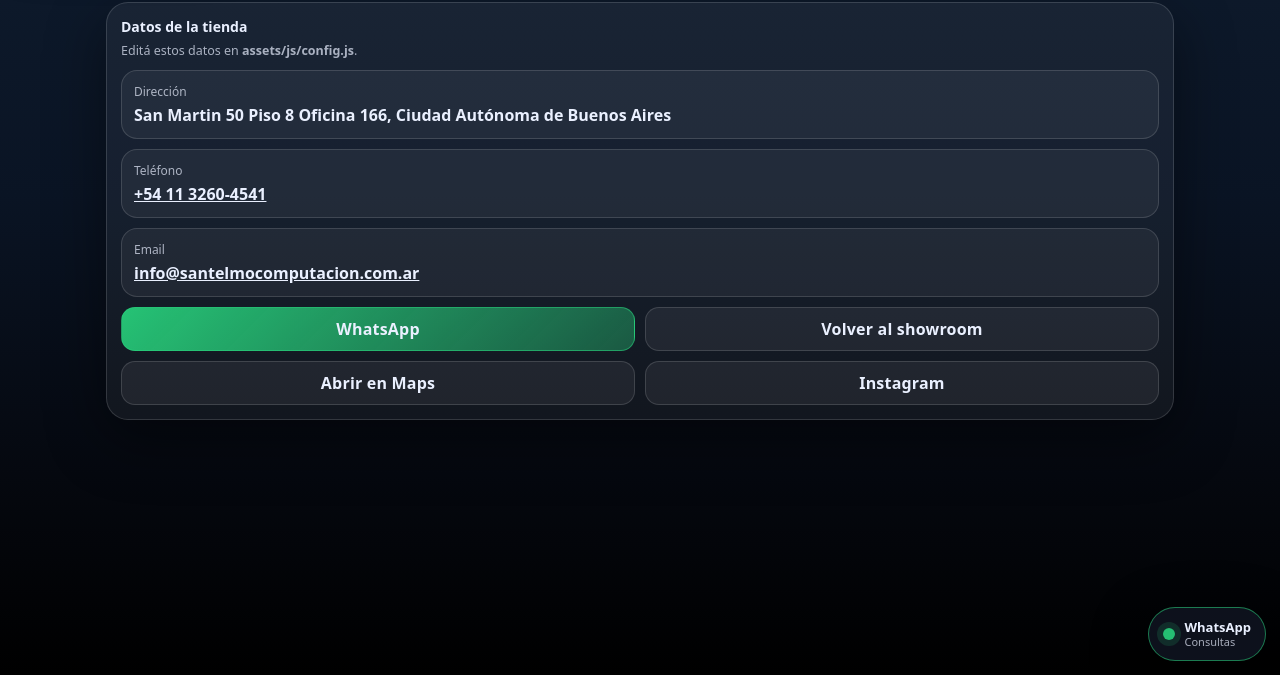
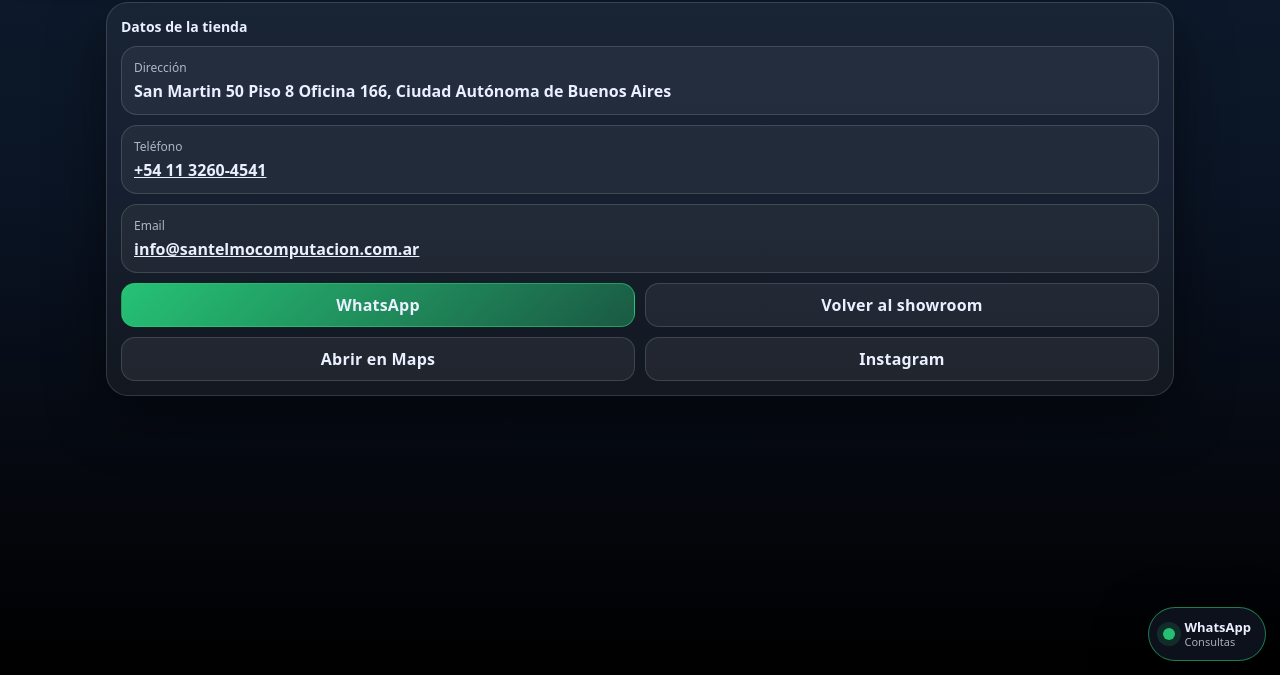
Before and after one commit to Crackill666/santelmocomputacion, a plain HTML site: page contacto.html in a window 1280 px wide. Shown: the part 125-800 px from the top of the page. Drawn offline with Linux system fonts and the light colour scheme; no server answers.

Commit message:
Update contacto.html

```diff
--- a/contacto.html
+++ b/contacto.html
@@ -27,9 +27,7 @@
 
     <div class="contact-card">
       <div style="font-weight:900; font-size:14px;">Datos de la tienda</div>
-      <div style="color:rgba(234,240,255,.7); font-size:12.5px; margin-top:6px; line-height:1.4;">
-        Editá estos datos en <b>assets/js/config.js</b>.
-      </div>
+
 
       <div class="contact-list">
         <div class="contact-item">
```
